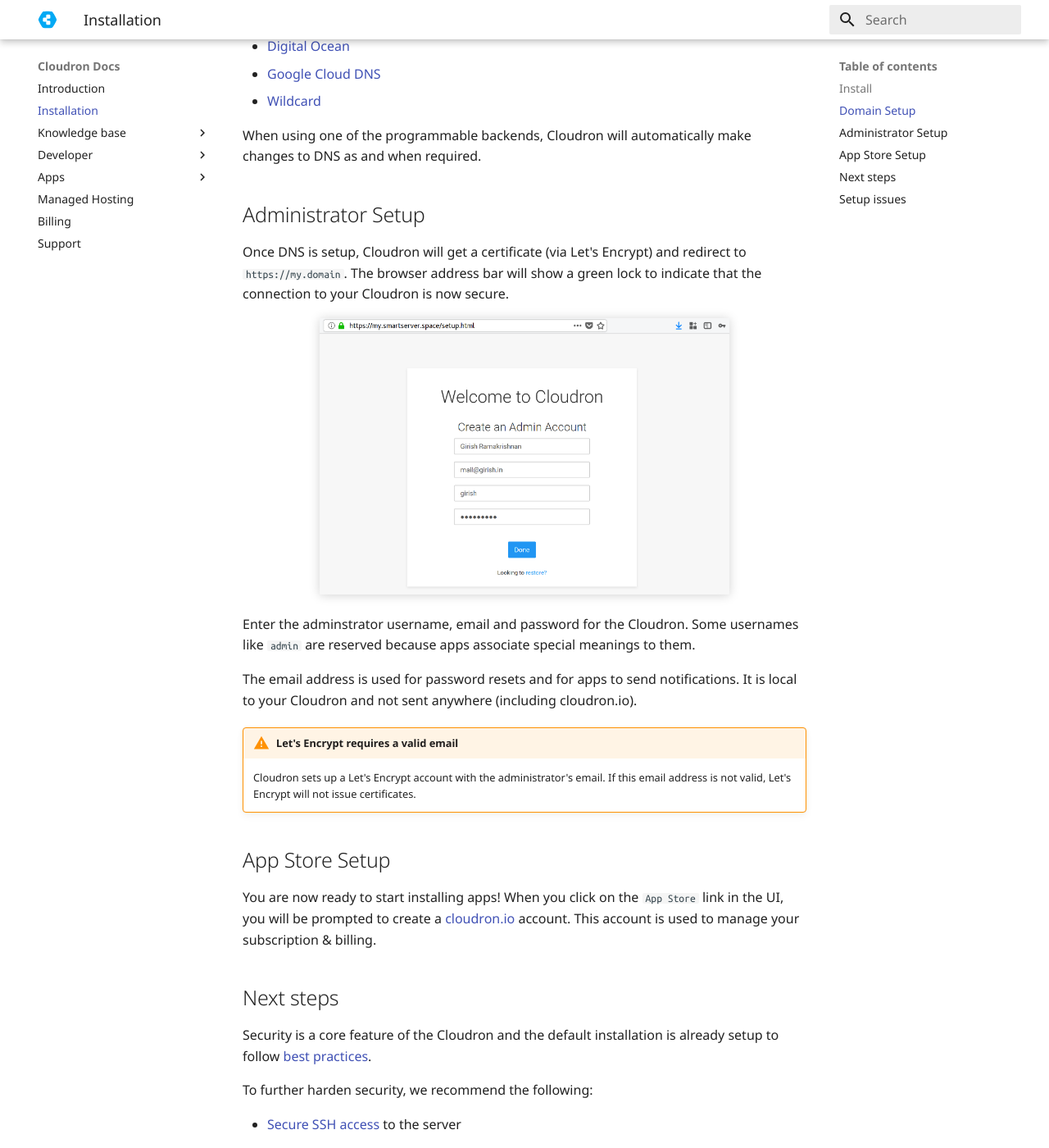
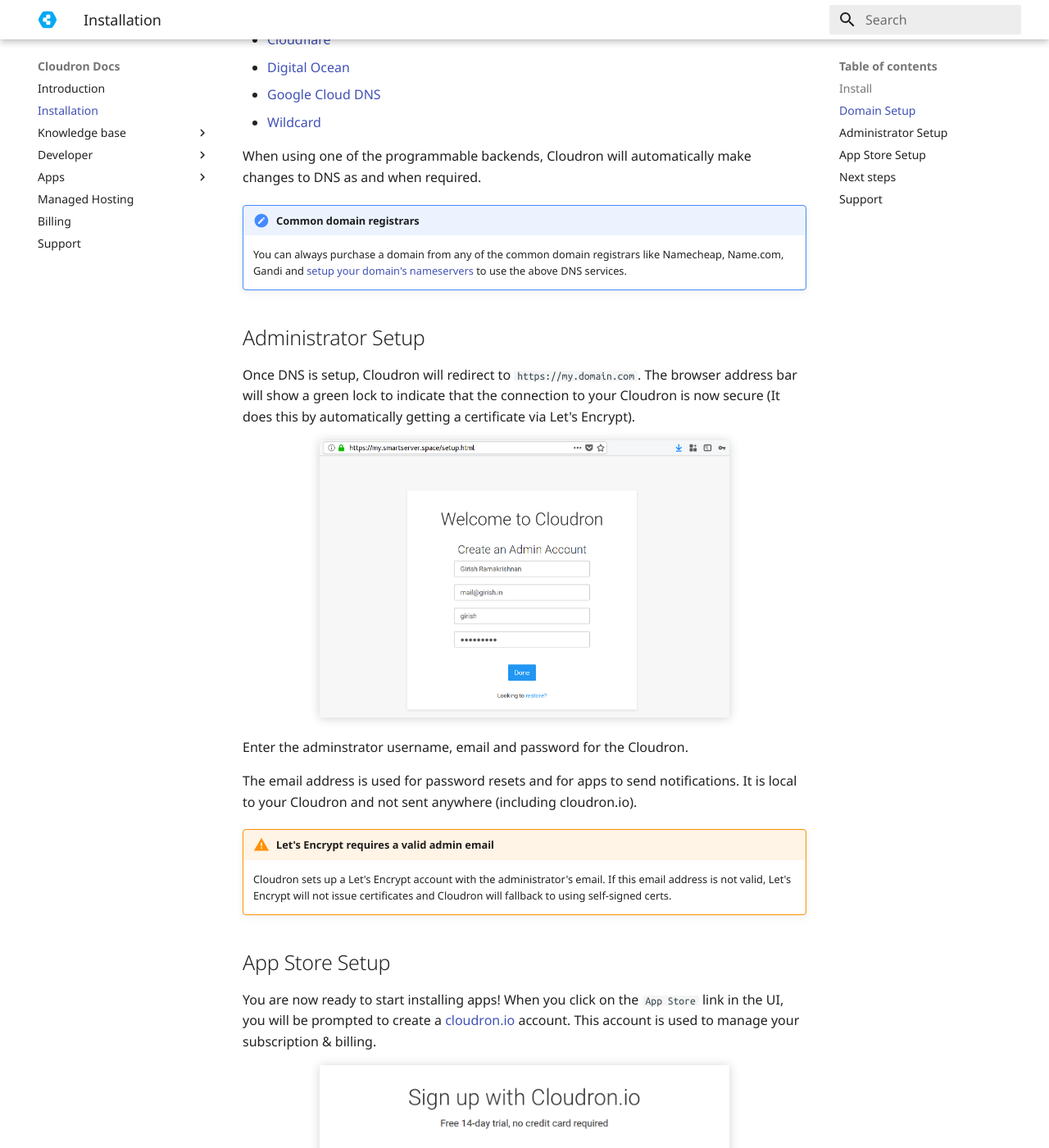
Before and after one commit to M-arcus/cloudron-docs, an MkDocs documentation site: the page built from docs/documentation/installation.md, in a window 1280 px wide and 1400 px high, scrolled down 1340 px. Shown: the whole window at 82% size. Built offline with MkDocs 1.6.1 and Material for MkDocs 9.7.7, drawn with Linux system fonts in a browser that asks for light colours; old or Windows-style settings are respelled for this version of MkDocs; some of the changed text lies outside the part shown.

Commit message:
Fixup docs

```diff
--- a/docs/documentation/installation.md
+++ b/docs/documentation/installation.md
@@ -28,11 +28,13 @@
 </center>
 
 Provide a domain like `smartserver.io`. Cloudron's admin interface will then be available at the `my.smartserver.io`
-and apps will be installed into subdomains like `blog.smartserver.io`, `git.smartserver.io` and so on.
+and apps can be installed into subdomains like `blog.smartserver.io`, `git.smartserver.io` and so on. More domains
+can be added after installation is complete in the [Domains](/documentation/domains/) view.
 
 It is safe to use a domain name that is already in use, just make sure that the `my` subdomain is available.
+Cloudron will never overwrite existing DNS records.
 
-Select the DNS service in which the domain in hosted:
+Next, select the DNS service in which the domain in hosted:
 
 *   [AWS Route53](/documentation/domains/#route-53-dns)
 *   [Cloudflare](/documentation/domains/#cloudflare-dns)
@@ -43,31 +45,40 @@
 When using one of the programmable backends, Cloudron will automatically make changes to DNS
 as and when required.
 
+!!! note "Common domain registrars"
+    You can always purchase a domain from any of the common domain registrars
+    like Namecheap, Name.com, Gandi and <a href="https://www.digitalocean.com/community/tutorials/how-to-point-to-digitalocean-nameservers-from-common-domain-registrars" target="_blank">setup your domain's nameservers</a> to use the
+    above DNS services.
+
 ## Administrator Setup
 
-Once DNS is setup, Cloudron will get a certificate (via Let's Encrypt) and redirect to
-`https://my.domain`. The browser address bar will show a green lock to indicate
-that the connection to your Cloudron is now secure.
+Once DNS is setup, Cloudron will redirect to `https://my.domain.com`.
+The browser address bar will show a green lock to indicate that the connection to your
+Cloudron is now secure (It does this by automatically getting a certificate via Let's Encrypt).
 
 <center>
 <img src="/img/setup-admin2.png" class="shadow" width="500px">
 </center>
 
-Enter the adminstrator username, email and password for the Cloudron. Some usernames like `admin`
-are reserved because apps associate special meanings to them.
+Enter the adminstrator username, email and password for the Cloudron.
 
 The email address is used for password resets and for apps to send notifications. It is local to
 your Cloudron and not sent anywhere (including cloudron.io).
 
-!!! warning "Let's Encrypt requires a valid email"
+!!! warning "Let's Encrypt requires a valid admin email"
     Cloudron sets up a Let's Encrypt account with the administrator's email. If this email
-    address is not valid, Let's Encrypt will not issue certificates.
+    address is not valid, Let's Encrypt will not issue certificates and Cloudron will fallback
+    to using self-signed certs.
 
 ## App Store Setup
 
 You are now ready to start installing apps! When you click on the `App Store` link in the UI,
 you will be prompted to create a [cloudron.io](https://cloudron.io) account. This account is
 used to manage your subscription & billing.
+
+<center>
+<img src="/img/appstore-signup.png" class="shadow" width="500px">
+</center>
 
 ## Next steps
 
@@ -78,7 +89,7 @@
 
 * [Secure SSH access](/documentation/security/#securing-ssh-access) to the server
 
-## Setup issues
+## Support
 
-Please [email us](mailto:support@cloudron.io) or join our <a href="https://forum.cloudron.io" target="_blank">forum</a>
-for any questions.
+If you have problems setting up Cloudron, please [email us](mailto:support@cloudron.io) or
+ask in our <a href="https://forum.cloudron.io" target="_blank">forum</a>.
```
Also changed, not shown: docs/img/appstore-signup.png (added).
